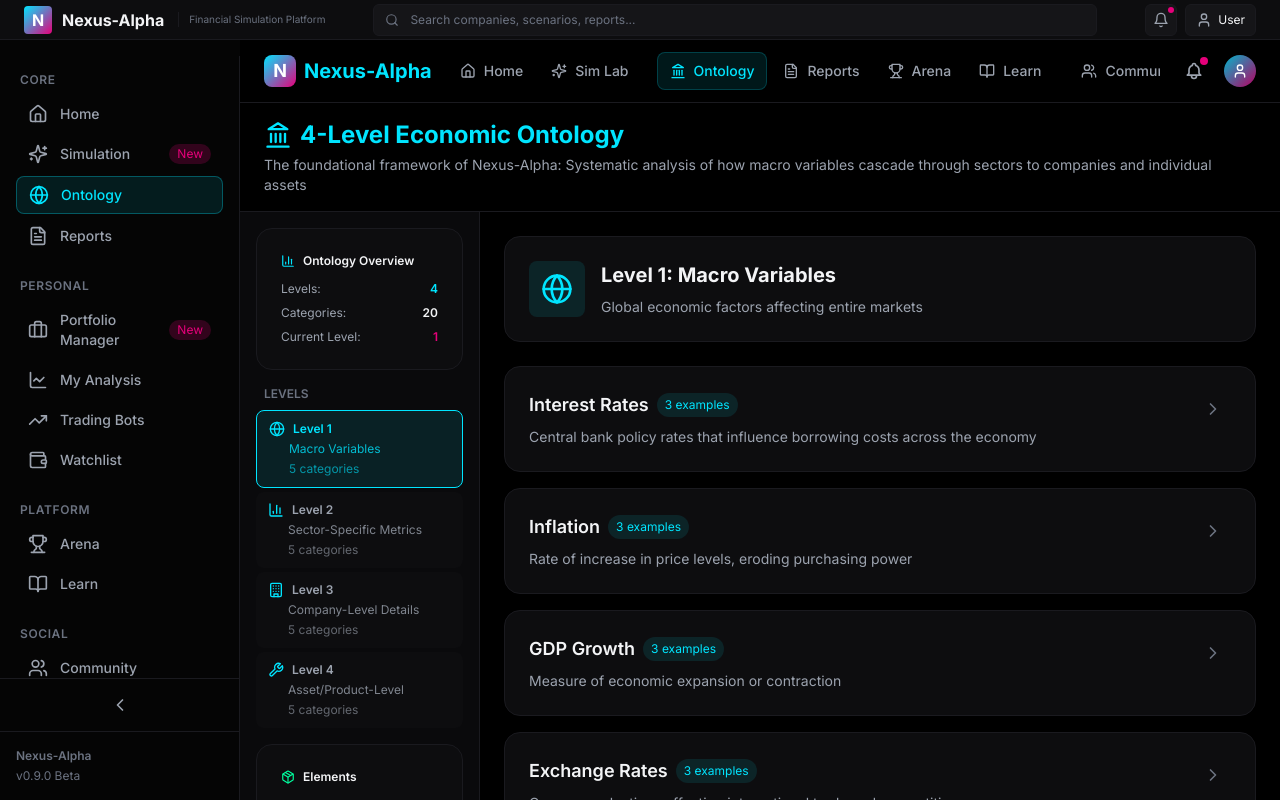
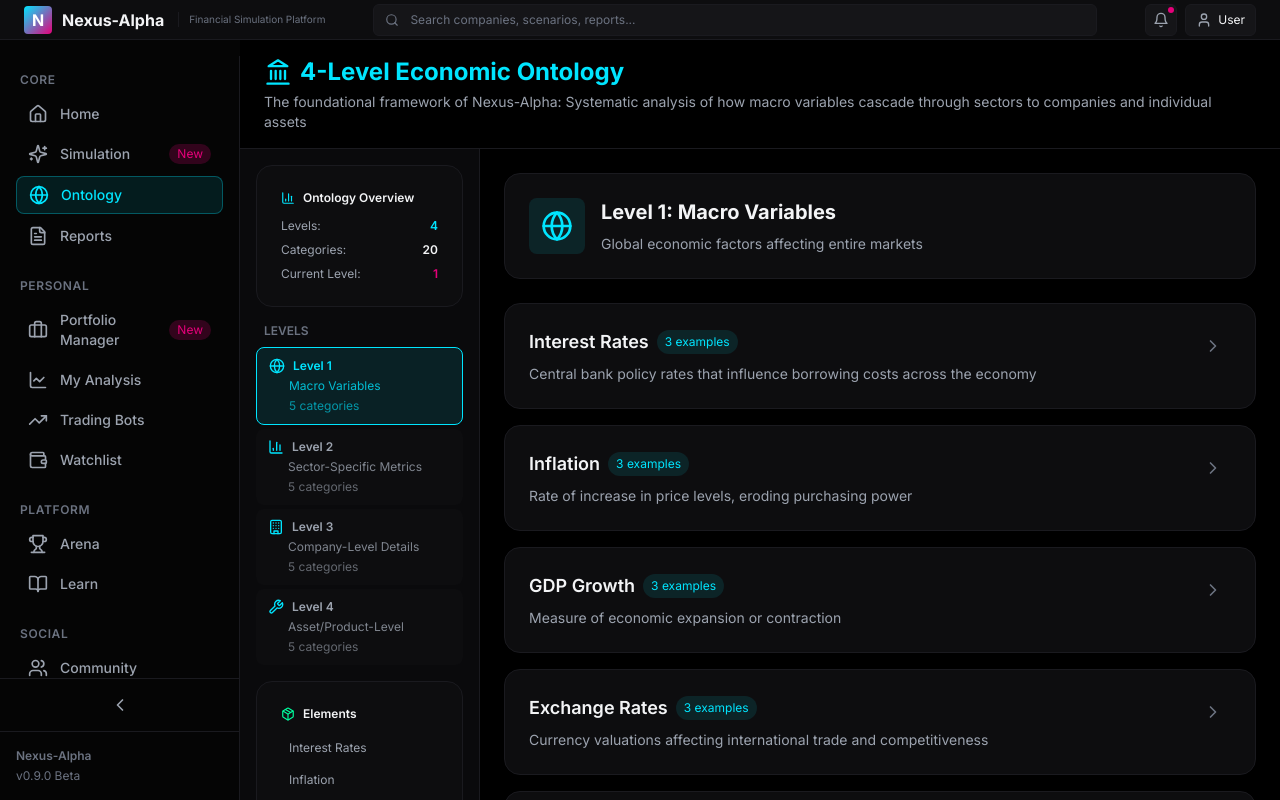
Before and after one commit to HM-FEA/feee, a Next.js app in the folder apps/web/: page /ontology in a window 1280 px wide. Built offline with nearby package versions, Linux system fonts and the light colour scheme.

Commit message:
fix: Remove duplicate GlobalTopNav from Ontology page
- Remove GlobalTopNav import and render from ontology/page.tsx
- Page now only uses TopBar from UnifiedLayout (no duplication)
- Completes architecture consistency check across all pages

```diff
--- a/apps/web/src/app/ontology/page.tsx
+++ b/apps/web/src/app/ontology/page.tsx
@@ -2,7 +2,6 @@
 
 import React, { useState } from 'react';
 import { ChevronDown, ChevronRight, Globe, BarChart3, Building, Wrench, Landmark, TrendingUp, DollarSign, Users, Package } from 'lucide-react';
-import { GlobalTopNav } from '@/components/layout/GlobalTopNav';
 
 const Card = ({ children, className = '' }: { children: React.ReactNode, className?: string }) => (
   <div className={`bg-[#0D0D0F] border border-[#1A1A1F] rounded-2xl p-4 sm:p-6 hover:border-[#2A2A3F] transition-all ${className}`}>
@@ -347,7 +346,6 @@ export default function OntologyPage() {
 
   return (
     <div className="relative min-h-screen bg-black text-text-primary">
-      <GlobalTopNav />
       <div className="relative z-10 flex flex-col h-screen">
         {/* Header */}
         <div className="border-b border-border-primary px-6 py-4 bg-black/50 backdrop-blur">
```
